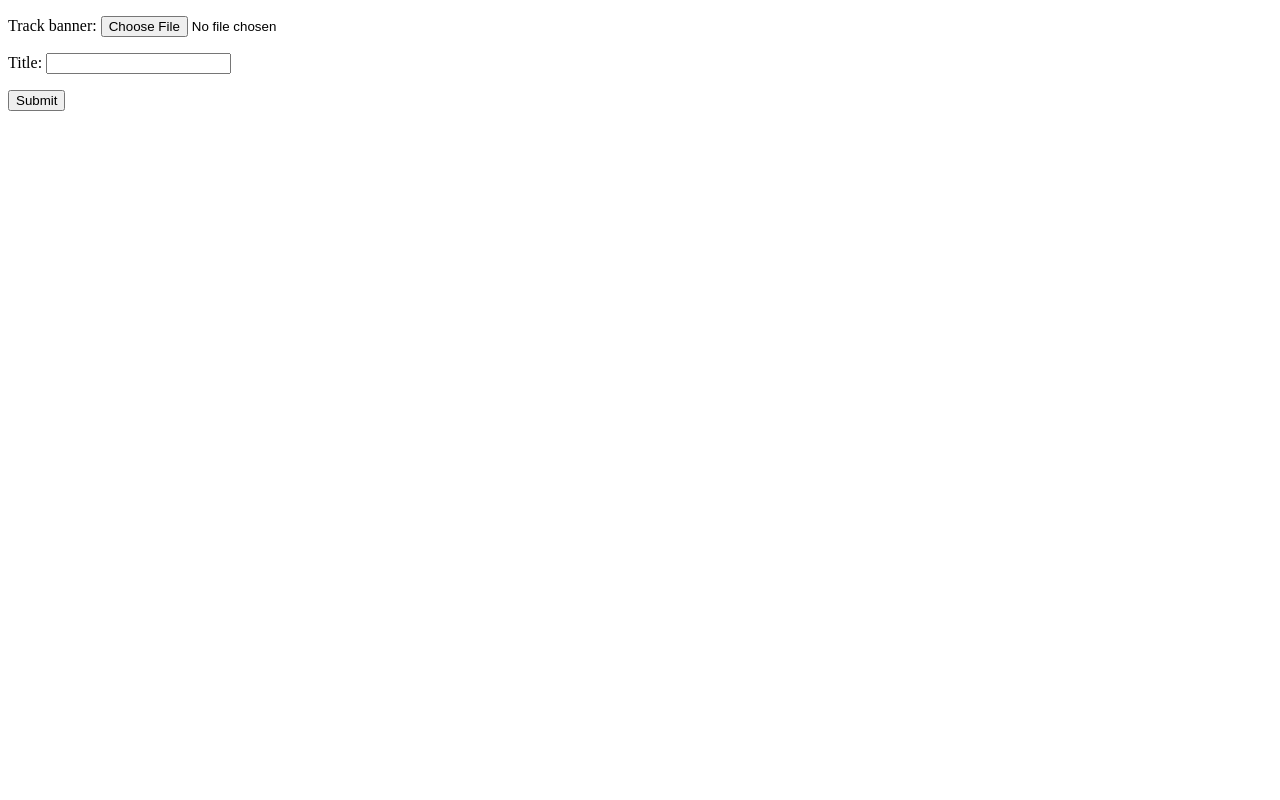
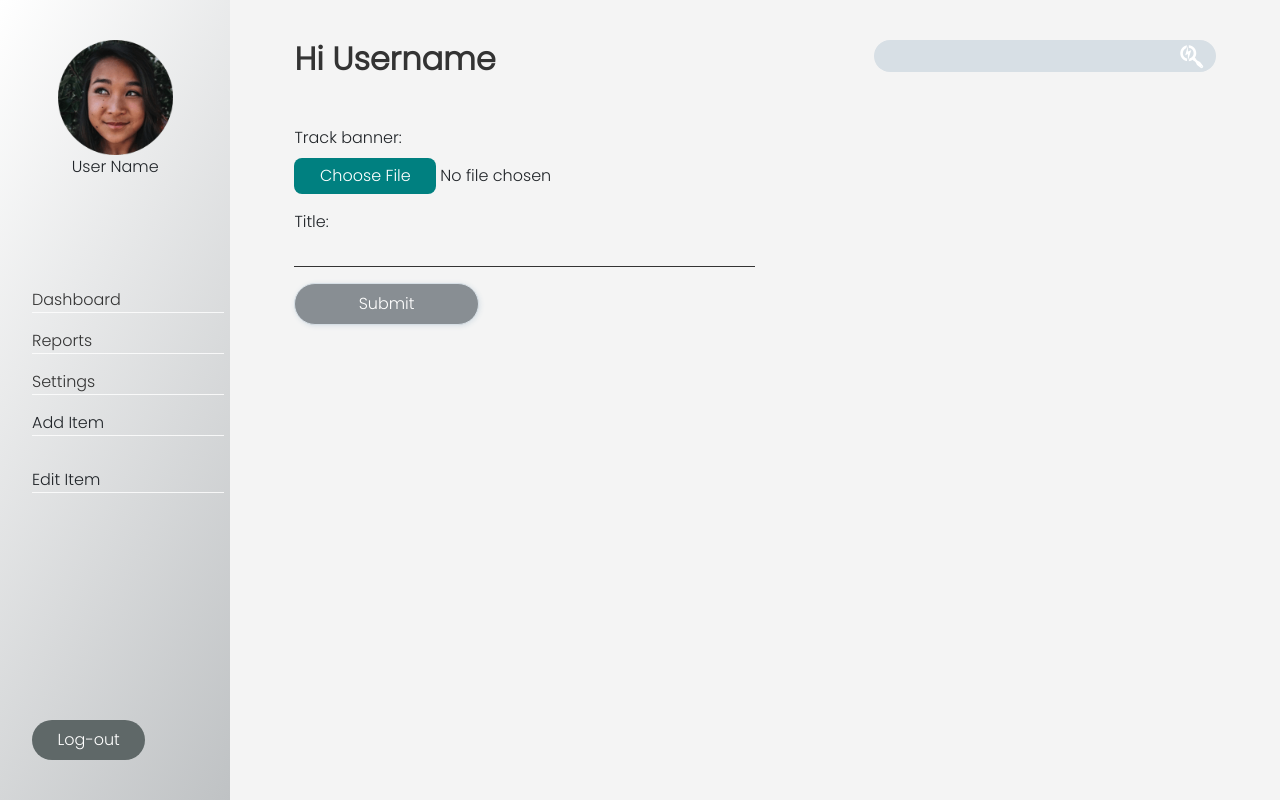
Before and after one commit to cleo-cyber/shopi-fy, a Django app: page /uploadtrack/ in a window 1280 px wide. Run offline with Django 4.2, Linux system fonts and the light colour scheme; parts of the project's set-up code (start-up, migrations or seed data) failed here and were passed over; some libraries are stand-ins or nearby versions.

Commit message:
created admin panel

```diff
--- a/shopify/musicapp/templates/musicapp/add_tracks.html
+++ b/shopify/musicapp/templates/musicapp/add_tracks.html
@@ -1,17 +1,8 @@
-<!DOCTYPE html>
-<html lang="en">
-<head>
-    <meta charset="UTF-8">
-    <meta http-equiv="X-UA-Compatible" content="IE=edge">
-    <meta name="viewport" content="width=device-width, initial-scale=1.0">
-    <title>Document</title>
-</head>
-<body>
+{% extends 'admin.html' %}
+{% block content%}
     <form action="{% url 'upload' %}" method="POST" enctype="multipart/form-data">
-    {% csrf_token %}
-    {{ form.as_p }}
-    <input type="submit" value="Submit">
-
-</form>
-</body>
-</html>
+        {% csrf_token %}
+        {{ form.as_p }}
+        <input type="submit" value="Submit">
+    </form>
+{% endblock content %}
--- a/shopify/musicapp/urls.py
+++ b/shopify/musicapp/urls.py
@@ -7,4 +7,5 @@ urlpatterns=[
     path('shop/',views.ShopView.as_view(),name='shop'),
     path('uploadtrack/',views.add_track,name='upload'),
     path('addtour/',views.add_tour,name='newtour'),
+    path('admin/',views.admin,name='admin'),
 ]
--- a/shopify/musicapp/views.py
+++ b/shopify/musicapp/views.py
@@ -113,3 +113,6 @@ def add_tour(request):
             return redirect('tours')
 
     return render(request,'musicapp/add_tour.html',{'form':form})
+
+def admin(request):
+    return render(request,'admin.html')
--- /dev/null
+++ b/shopify/static/styles/admin.css
@@ -0,0 +1,205 @@
+@import url('https://fonts.googleapis.com/css2?family=Poppins:ital,wght@0,300;1,100&display=swap');
+
+*{
+    margin: 0;
+    padding: 0;
+    box-sizing: border-box;
+    list-style: none;
+    text-decoration: none;
+}
+img{
+    width: 100%;
+}
+body{
+    font-family: 'Poppins', sans-serif;
+    background-color: #f4f4f4;
+}
+
+.administrator{
+    display: flex;
+    min-height: 100vh;
+}
+.dashboard{
+    flex: .5;
+    display: flex;
+    flex-direction: column;
+    align-items: center;
+    justify-content: space-evenly;
+    background:linear-gradient(120deg,#ffffff,#bfc2c4);
+    position: relative;
+
+}
+.user_operations{
+    flex: 2;
+}
+.user img{
+    width: 80%;
+}
+.user{
+    display: flex;
+    justify-content: center;
+    align-items: center;
+    flex-direction: column;
+    position: absolute;
+    top: 5vh;
+}
+.links{
+    display: flex;
+    flex-direction: column;
+    margin: 2rem 0;
+    padding: 1rem 2rem;
+    align-items: center;
+    position: absolute;
+    left: 0;
+    top: 30vh;
+    gap: 2vh;
+    cursor: pointer;
+
+}
+.main{
+    display: flex;
+    flex-direction: column;
+    gap: 2vh;
+
+}
+
+.links li{
+    border-bottom: 1px solid rgba(255, 255, 255, 0.822);
+    width: 15vw;
+}
+.main a{
+    text-decoration: none;
+    color: #333;
+}
+
+.sub_add{
+    display: flex;
+    flex-direction: column;
+    gap: 2vh;
+    display: none;
+}
+.parent:hover .sub_add{
+    display: block;
+    padding-left:3vw;
+    width: 100%;
+    transition: .3s ease-in-out;
+
+}
+
+.sub_add li{
+    padding: 1vh 0;
+    text-align: center;
+    border: none;
+    width: 100%;
+
+}
+.sub_add li:hover{
+    background-color: rgba(255, 255, 255, 0.411);
+
+}
+.sub_add li a{
+    color: rgb(86, 74, 74);
+    text-decoration: none;
+}
+
+.logout{
+    position: absolute;
+    bottom: 5vh;
+    left: 2rem;
+
+}
+.logout button{
+    padding:1vh 2vw;
+    border-radius: 2rem;
+    border: 0;
+    background-color: rgb(95, 104, 104);
+    color: #ffffff;
+
+}
+.user_operations{
+    margin: 5vh 5vw;
+}
+.navigation{
+    display: flex;
+    justify-content: space-between;
+}
+.navigation h2{
+    font-weight: 600;
+    color: #333;
+}
+.search input[type='search']{
+    padding: .5vh 1vw;
+    border-radius: 2rem;
+    background-color: #d7dfe5;
+    border: none;
+    outline: none;
+}
+.search{
+    position: relative;
+}
+.search i{
+    font-size: 2vw;
+    /* background-color: #d7dfe5; */
+    border-radius: 2rem;
+    border: none;
+    position: absolute;
+    right: 1vw;
+    padding: .5vh 0;
+    color: #fff;
+}
+
+.form_operations{
+    padding: 5vh 0vw;
+}
+form{
+    display: flex;
+    flex-direction: column;
+    justify-content: center;
+    /* align-items: center; */
+}
+form label{
+    display: block;
+}
+form input{
+    background-color: transparent;
+    transition: .3s ease-in-out;
+}
+form input[type='text'],input[type='number']{
+    width: 50%;
+    outline: none;
+    border-right: 0;
+    border-left: 0;
+    border-top: 0;
+    border-bottom: 1px solid #333;
+
+
+}
+form input[type='submit']{
+padding: 1vh 2vw;
+width: 20%;
+border-radius: 2rem;
+display: flex;
+justify-content: center;
+align-items: center;
+border: 1px solid #d7dfe5;
+background-color: #888e93;
+color: #fff;
+z-index: 2;
+box-shadow: 1px 1px 5px #d7dfe5;
+
+}
+form input[type='submit']:hover{
+    opacity: .9;
+
+}
+form input[type='file']::-webkit-file-upload-button{
+    content: 'Select Banner';
+    background-color: teal;
+    border: 0;
+    padding: .7vh 2vw;
+    color: #fff;
+    border-radius: .5rem;
+}
+form input[type='file']::-webkit-file-upload-button:hover{
+opacity: .9;
+}
--- /dev/null
+++ b/shopify/templates/admin.html
@@ -0,0 +1,86 @@
+<!DOCTYPE html>
+{% load static %}
+<html lang="en">
+<head>
+    <meta charset="UTF-8">
+    <meta http-equiv="X-UA-Compatible" content="IE=edge">
+    <meta name="viewport" content="width=device-width, initial-scale=1.0">
+    <link rel="stylesheet" href="https://cdn.jsdelivr.net/npm/bootstrap@4.3.1/dist/css/bootstrap.min.css" integrity="sha384-ggOyR0iXCbMQv3Xipma34MD+dH/1fQ784/j6cY/iJTQUOhcWr7x9JvoRxT2MZw1T" crossorigin="anonymous">
+    <script src="https://kit.fontawesome.com/1b6a588cb6.js" crossorigin="anonymous"></script>
+    <link rel="stylesheet" href="{% static 'styles/admin.css' %}">
+    <title>Admin</title>
+</head>
+<body>
+    <main>
+        <section class="administrator">
+            <div class="dashboard">
+            <div class="user">
+                <img src="{% static '/images/avatar-ali.png' %}" alt="">
+                <p>User Name</p>
+            </div>
+            <div class="links">
+                <div class="main">
+                    <li><a href="#">Dashboard</a></li>
+                    <li><a href="#">Reports</a></li>
+                    <li><a href="#">Settings</a></li>
+
+                </div>
+                <div class="add_links">
+                    <ul >
+                        <li class="parent">Add Item
+                        <ul class="sub_add">
+                            <li><a href="#">Add Outfit</a></li>
+                            <li><a href="{% url 'newtour' %}">Add Tour</a></li>
+                            <li><a href="{% url 'upload' %}">Add Track</a></li>
+                        </ul>
+                        </li>
+                    </ul>
+                </div>
+                <div class="update_links">
+                    <ul >
+                        <li class="parent">Edit Item
+                        <ul class="sub_add">
+                            <li><a href="#">Edit Outfit</a></li>
+                            <li><a href="#">Edit Tour</a></li>
+                            <li><a href="#">Edit Track</a></li>
+                        </ul>
+                        </li>
+                    </ul>
+                </div>
+
+            </div>
+            <div class="logout">
+                 <a href="#"><button>Log-out</button></a>
+            </div>
+            </div>
+            <div class="user_operations">
+                <div class="navigation">
+                    <h2>Hi Username</h2>
+                    <div class="search">
+                    <input type="search"><i class="fa-brands fa-searchengin"></i>
+                </div>
+                </div>
+            <div class="form_operations">
+                <!-- <form action="/action_page.php">
+                    <div class="form-group">
+                      <label for="email">Email address:</label>
+                      <input type="email" class="form-control" id="email">
+                    </div>
+                    <div class="form-group">
+                      <label for="pwd">Password:</label>
+                      <input type="password" class="form-control" id="pwd">
+                    </div>
+                    <div class="checkbox">
+                      <label><input type="checkbox"> Remember me</label>
+                    </div>
+                    <button type="submit" class="btn btn-default">Submit</button>
+                  </form> -->
+                  {%  block content %}
+
+                  {% endblock content %}
+            </div>
+            </div>
+        </section>
+    </main>
+</body>
+</html>
```
Also changed, not shown: shopify/musicapp/templates/musicapp/add_tour.html (+5 -12 lines), shopify/static/images/avatar-ali.png (added).
